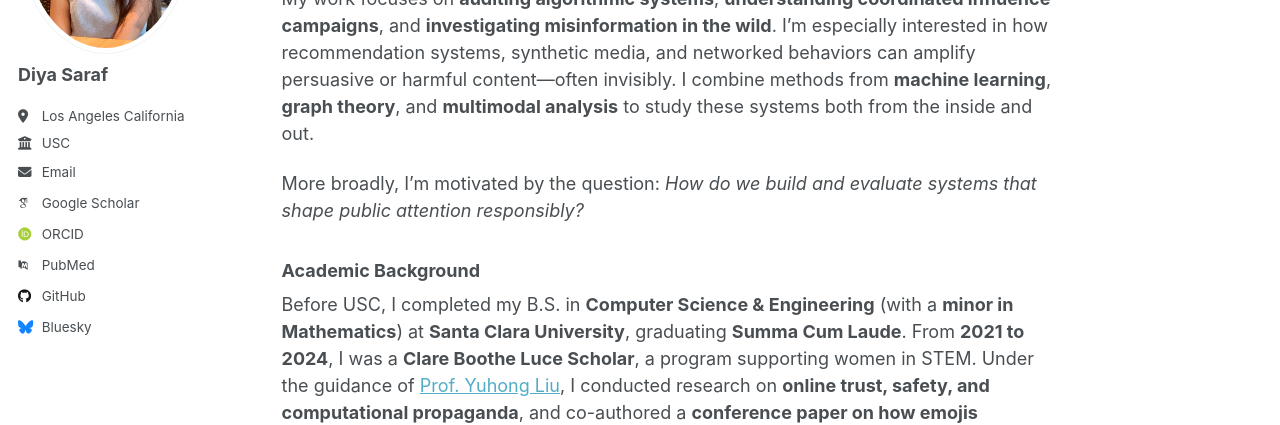
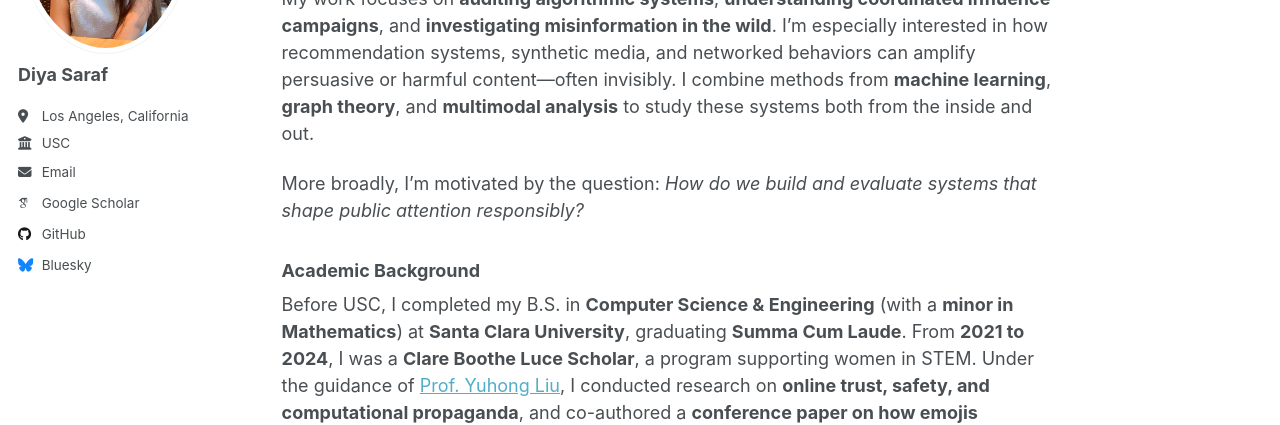
Before and after one commit to ds257/ds7.github.io, a Jekyll site: the page built from _pages/about.md, in a window 1280 px wide. Shown: the part 288-713 px from the top of the page. Built offline with Jekyll 4.4.1, drawn with Linux system fonts in a browser that asks for light colours; some web fonts are replaced; a script that is not in the unit is left out; part of the change alters nothing that is shown.

Commit message:
Update _config.yml

```diff
--- a/_config.yml
+++ b/_config.yml
@@ -26,7 +26,7 @@ author:
   name             : "Diya Saraf"
   pronouns         : # example: "she/her"
   bio              : ""
-  location         : "Los Angeles California"
+  location         : "Los Angeles, California"
   employer         : "USC"
   uri              : # URL
   email            : "diyasaraf2001@gmail.com"
@@ -36,9 +36,9 @@ author:
   arxiv            : # URL - Update with the correct link to your profile
   googlescholar    : "https://scholar.google.com/citations?user=PS_CX0AAAAAJ"
   impactstory      : # URL
-  orcid            : "http://orcid.org/yourorcidurl"
+  orcid            : # URL
   semantic         : # URL
-  pubmed           : "https://www.ncbi.nlm.nih.gov/pubmed/?term=john+snow"
+  pubmed           : # URL
   researchgate     : # URL
   scopus           : # URL
 
@@ -46,13 +46,13 @@ author:
   bitbucket        : # Username - Update with your username on the site
   codepen          : # Username
   dribbble         : # Username
-  github           : "academicpages"
+  github           : "ds257"
   kaggle           : # Username
   stackoverflow    : # User number or user number and name (i.e., use "1" or "1/jeff-atwood")
 
   # Social media
   artstation       : # Username
-  bluesky          : "bsky.app" # Replace this with you Bluesky username
+  bluesky          : "" # Replace this with you Bluesky username
   facebook         : # Username
   flickr           : # Username
   foursquare       : # Username
```
